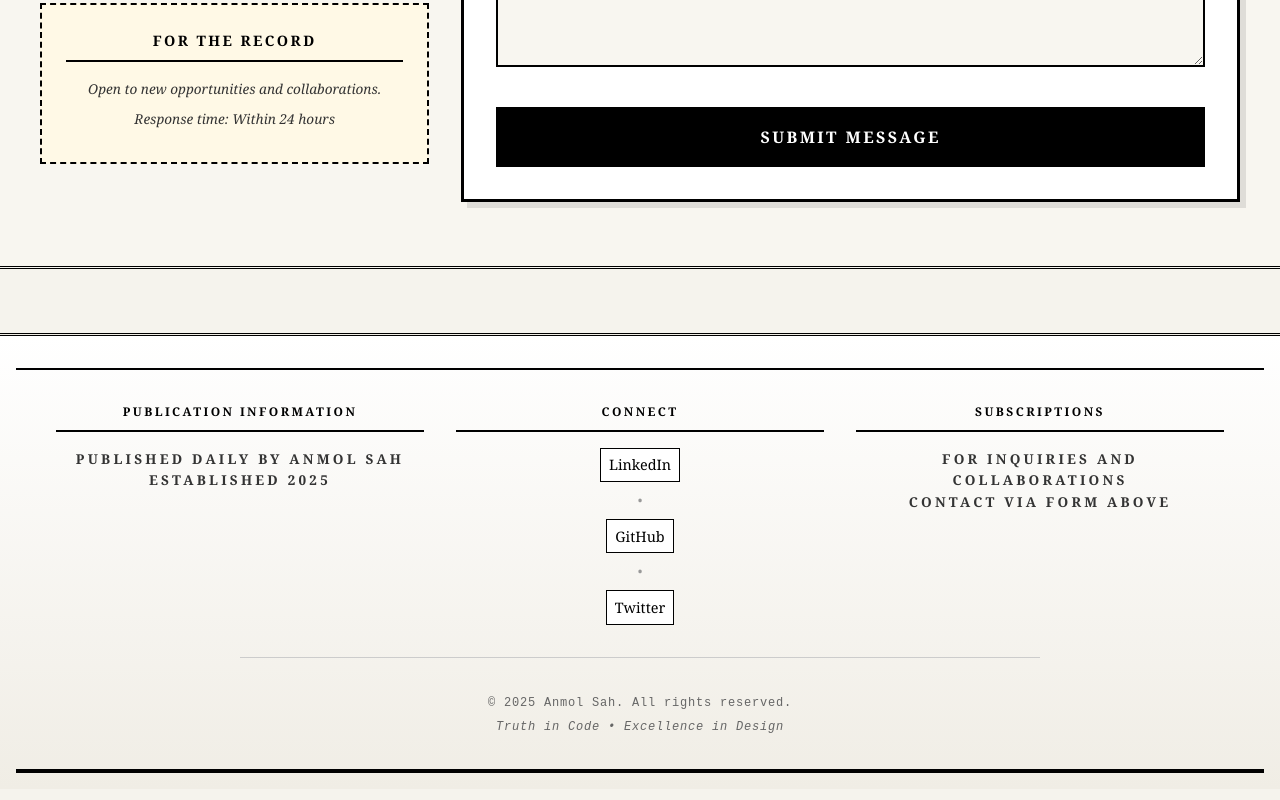
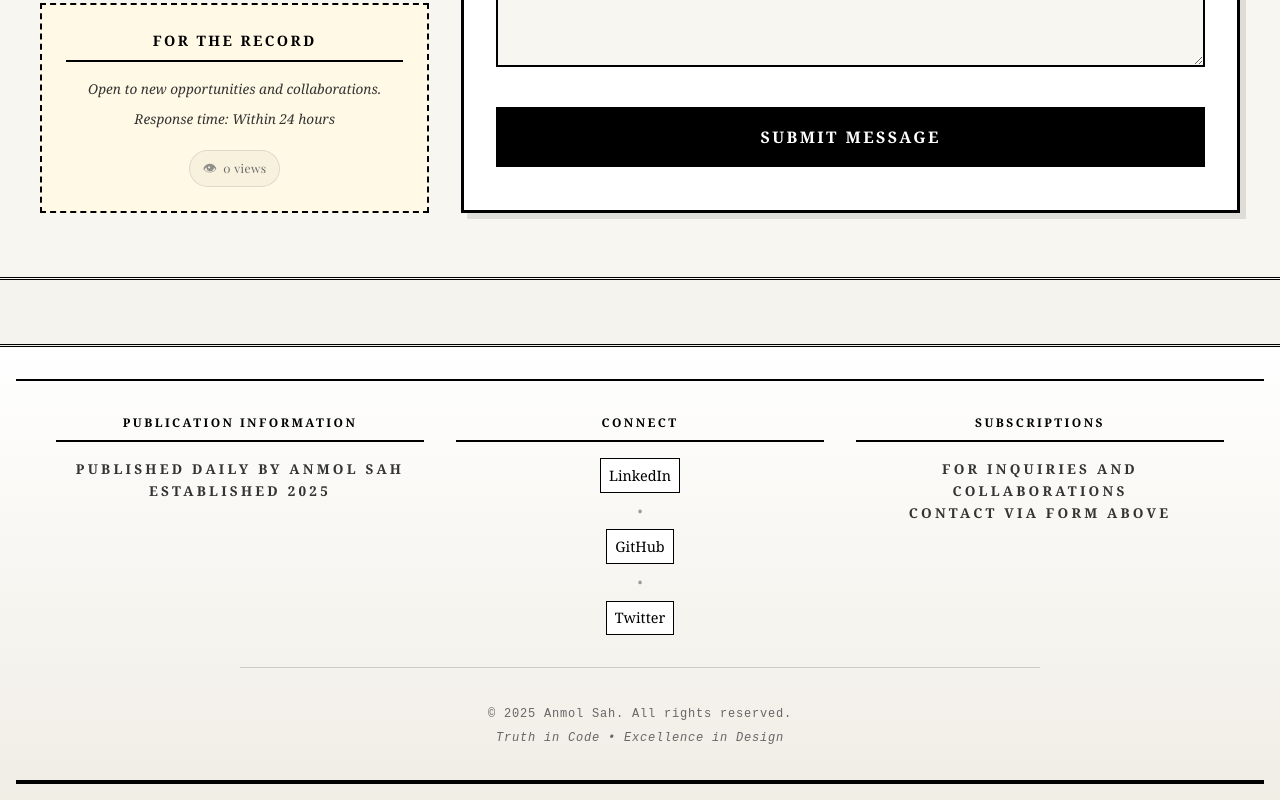
Before and after one commit to anmolsah/Newspaper-Theme-Porfolio, a React (Vite) app in the folder project/: page / in a window 1280 px wide. Shown: the part 9528-10328 px from the top of the page. Built offline with nearby package versions, Linux system fonts and the light colour scheme; no server answers; the database is empty.

Commit message:
chore: add VisitorCounter component and update .gitignore

```diff
--- a/project/src/components/Contact.jsx
+++ b/project/src/components/Contact.jsx
@@ -1,6 +1,7 @@
-import { useState } from "react";
+import { useState, useEffect } from "react";
 import { motion } from "framer-motion";
 import { supabase } from "../lib/supabase";
+import VisitorCounter from "./VisitorCounter";
 import "./Contact.css";
 
 function Contact() {
@@ -53,6 +54,16 @@ function Contact() {
       setIsSubmitting(false);
     }
   };
+
+  useEffect(() => {
+    if (status.message) {
+      const timer = setTimeout(() => {
+        setStatus({ type: "", message: "" });
+      }, 5000);
+
+      return () => clearTimeout(timer);
+    }
+  }, [status.message]);
 
   return (
     <section id="contact" className="contact-section">
@@ -138,6 +149,7 @@ function Contact() {
                 Open to new opportunities and collaborations.
               </p>
               <p className="notice-text">Response time: Within 24 hours</p>
+              <VisitorCounter />
             </div>
           </motion.div>
 
--- /dev/null
+++ b/project/src/components/VisitorCounter.css
@@ -0,0 +1,30 @@
+.visitor-counter-inline {
+  display: inline-flex;
+  align-items: center;
+  gap: 0.4rem;
+  padding: 0.4rem 0.8rem;
+  margin-top: 0.75rem;
+  background: rgba(0, 0, 0, 0.03);
+  border: 1px solid rgba(0, 0, 0, 0.1);
+  border-radius: 20px;
+  font-family: "Playfair Display", serif;
+  font-size: 0.75rem;
+  color: var(--text-secondary, #666);
+}
+
+.visitor-icon {
+  font-size: 0.875rem;
+  opacity: 0.7;
+}
+
+.visitor-text {
+  font-weight: 500;
+  letter-spacing: 0.5px;
+}
+
+/* Dark mode */
+[data-theme="dark"] .visitor-counter-inline {
+  background: rgba(255, 255, 255, 0.05);
+  border-color: rgba(255, 255, 255, 0.1);
+  color: var(--text-secondary, #999);
+}
--- /dev/null
+++ b/project/src/components/VisitorCounter.jsx
@@ -0,0 +1,17 @@
+import { useVisitorTracking } from "../hooks/useVisitorTracking";
+import "./VisitorCounter.css";
+
+function VisitorCounter() {
+  const { visitorCount, loading } = useVisitorTracking();
+
+  return (
+    <div className="visitor-counter-inline">
+      <span className="visitor-icon">👁</span>
+      <span className="visitor-text">
+        {loading ? "..." : visitorCount?.toLocaleString() || "0"} views
+      </span>
+    </div>
+  );
+}
+
+export default VisitorCounter;
--- /dev/null
+++ b/project/src/hooks/useVisitorTracking.js
@@ -0,0 +1,89 @@
+import { useEffect, useState } from 'react';
+import { supabase } from '../lib/supabase';
+
+// Generate a simple visitor ID based on browser fingerprint
+const generateVisitorId = () => {
+    const canvas = document.createElement('canvas');
+    const ctx = canvas.getContext('2d');
+    ctx.textBaseline = 'top';
+    ctx.font = '14px Arial';
+    ctx.fillText('visitor', 2, 2);
+
+    const fingerprint = canvas.toDataURL();
+    const screen = `${window.screen.width}x${window.screen.height}`;
+    const timezone = Intl.DateTimeFormat().resolvedOptions().timeZone;
+    const language = navigator.language;
+
+    const data = `${fingerprint}-${screen}-${timezone}-${language}`;
+
+    // Simple hash function
+    let hash = 0;
+    for (let i = 0; i < data.length; i++) {
+        const char = data.charCodeAt(i);
+        hash = ((hash << 5) - hash) + char;
+        hash = hash & hash;
+    }
+
+    return `visitor_${Math.abs(hash)}`;
+};
+
+export const useVisitorTracking = () => {
+    const [visitorCount, setVisitorCount] = useState(null);
+    const [loading, setLoading] = useState(true);
+
+    useEffect(() => {
+        const trackVisitor = async () => {
+            try {
+                // Get or create visitor ID
+                let visitorId = localStorage.getItem('portfolio_visitor_id');
+
+                if (!visitorId) {
+                    visitorId = generateVisitorId();
+                    localStorage.setItem('portfolio_visitor_id', visitorId);
+                }
+
+                // Check if visitor already exists today
+                const today = new Date();
+                today.setHours(0, 0, 0, 0);
+
+                const { data: existingVisit } = await supabase
+                    .from('portfolio_visitors')
+                    .select('id')
+                    .eq('visitor_id', visitorId)
+                    .gte('visited_at', today.toISOString())
+                    .single();
+
+                // Only insert if no visit today
+                if (!existingVisit) {
+                    await supabase.from('portfolio_visitors').insert([
+                        {
+                            visitor_id: visitorId,
+                            user_agent: navigator.userAgent,
+                            referrer: document.referrer || 'direct',
+                        },
+                    ]);
+                }
+
+                // Get total unique visitors count
+                const { data: visitors, error } = await supabase
+                    .from('portfolio_visitors')
+                    .select('visitor_id');
+
+                if (error) throw error;
+
+                // Count unique visitor IDs
+                const uniqueVisitors = new Set(visitors.map(v => v.visitor_id)).size;
+                setVisitorCount(uniqueVisitors);
+            } catch (error) {
+                console.error('Error tracking visitor:', error);
+                setVisitorCount(0);
+            } finally {
+                setLoading(false);
+            }
+        };
+
+        trackVisitor();
+    }, []);
+
+    return { visitorCount, loading };
+};
```
Also changed, not shown: 3 other files (tests, documents, lock files or other folders).
